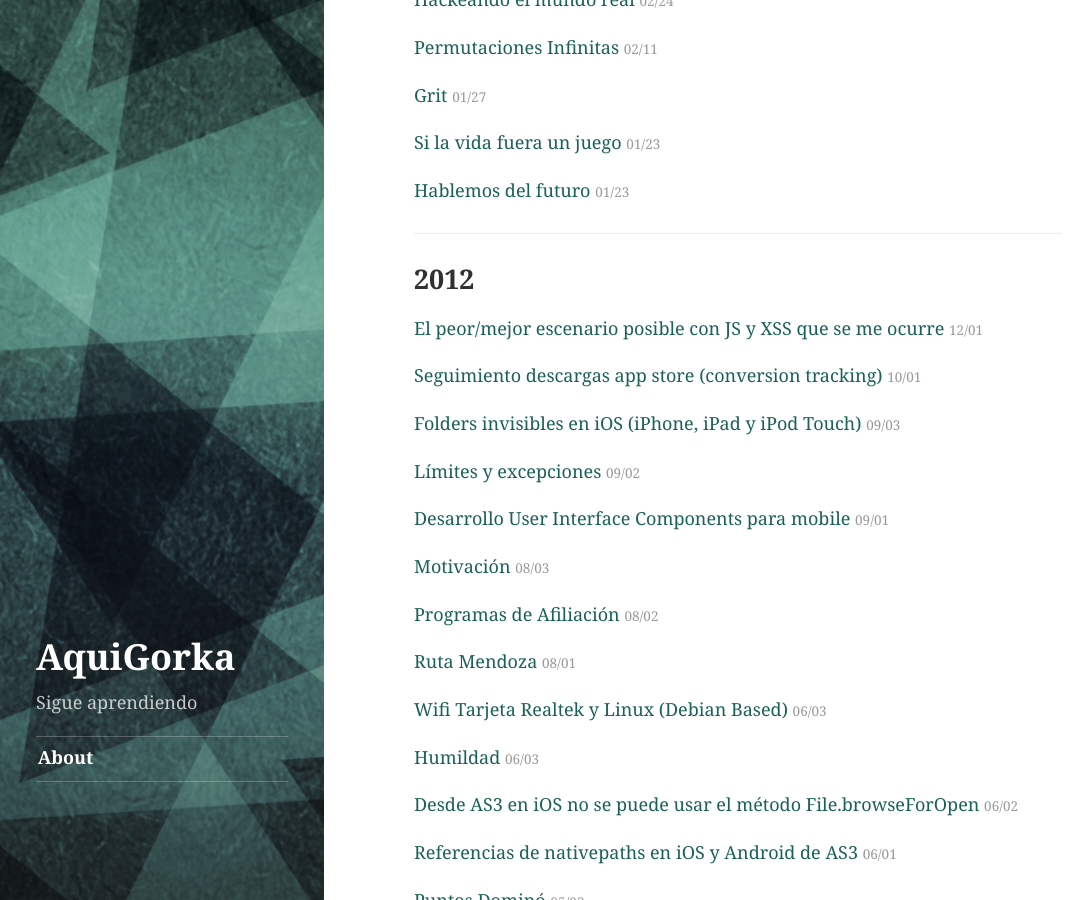
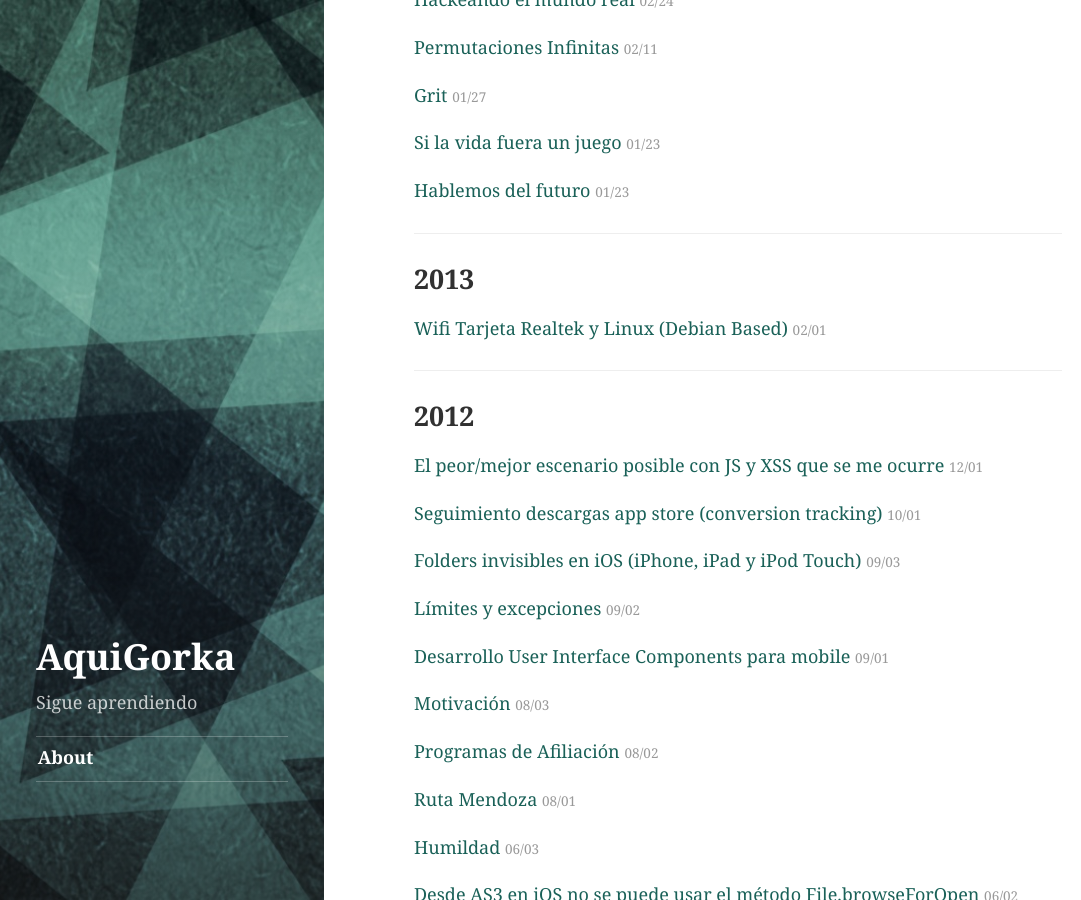
Before and after one commit to AquiGorka/aquigorka.github.io, a Jekyll site: the page built from archive.html, in a window 1280 px wide and 900 px high, scrolled down 1385 px. Shown: the whole window, without its empty margins (0-1081 px from the left). Built offline with Jekyll 4.4.1, drawn with Linux system fonts in a browser that asks for light colours.

Commit message:
20130201: fix post date

```diff
--- a/_posts/2013-02-01-wifi-tarjeta-realtek-y-linux-debian-based.md
+++ b/_posts/2013-02-01-wifi-tarjeta-realtek-y-linux-debian-based.md
@@ -1,7 +1,7 @@
 ---
 id: 20130201
 title: Wifi Tarjeta Realtek y Linux (Debian Based)
-date: 2012-06-03T11:27:07+00:00
+date: 2013-02-01T11:27:07+00:00
 author: Gorka
 layout: post
 permalink: /2013/02/wifi-tarjeta-realtek-y-linux-debian-based/
```
